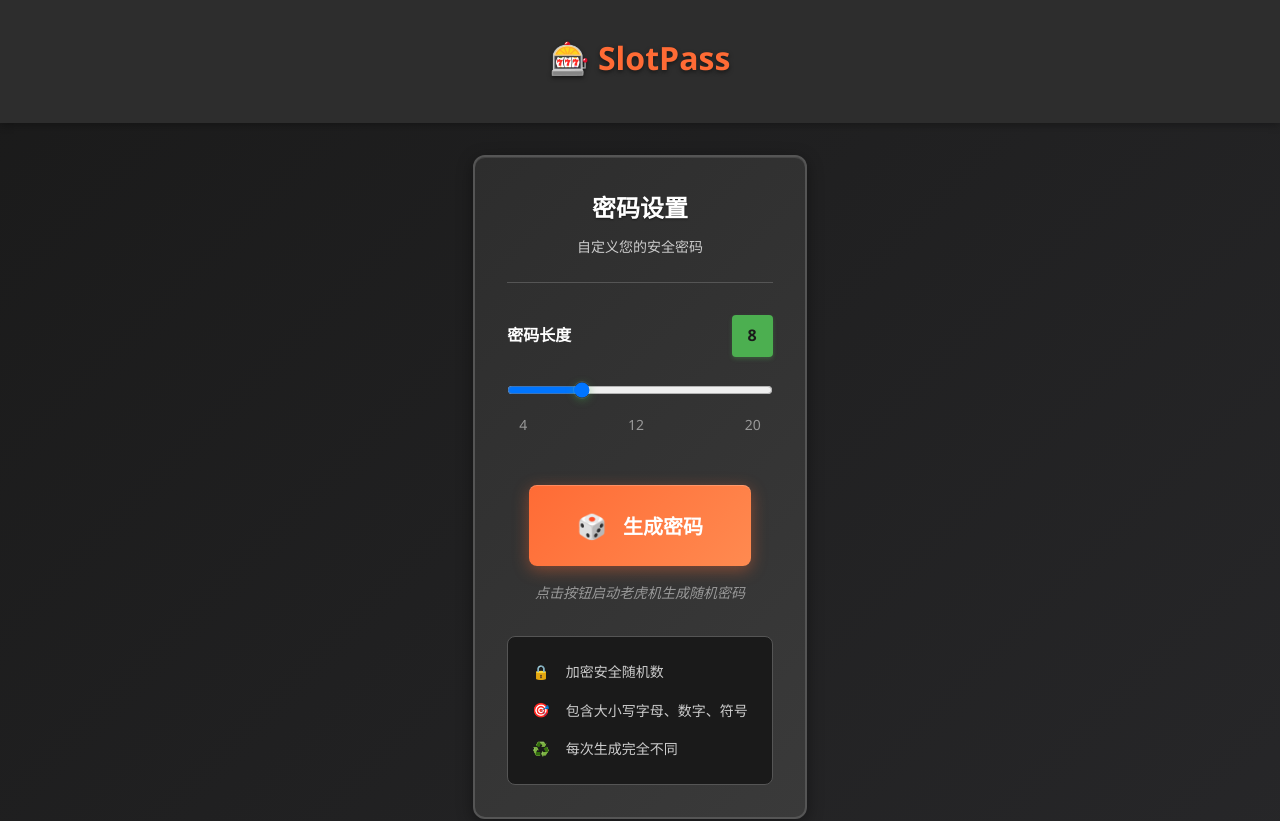
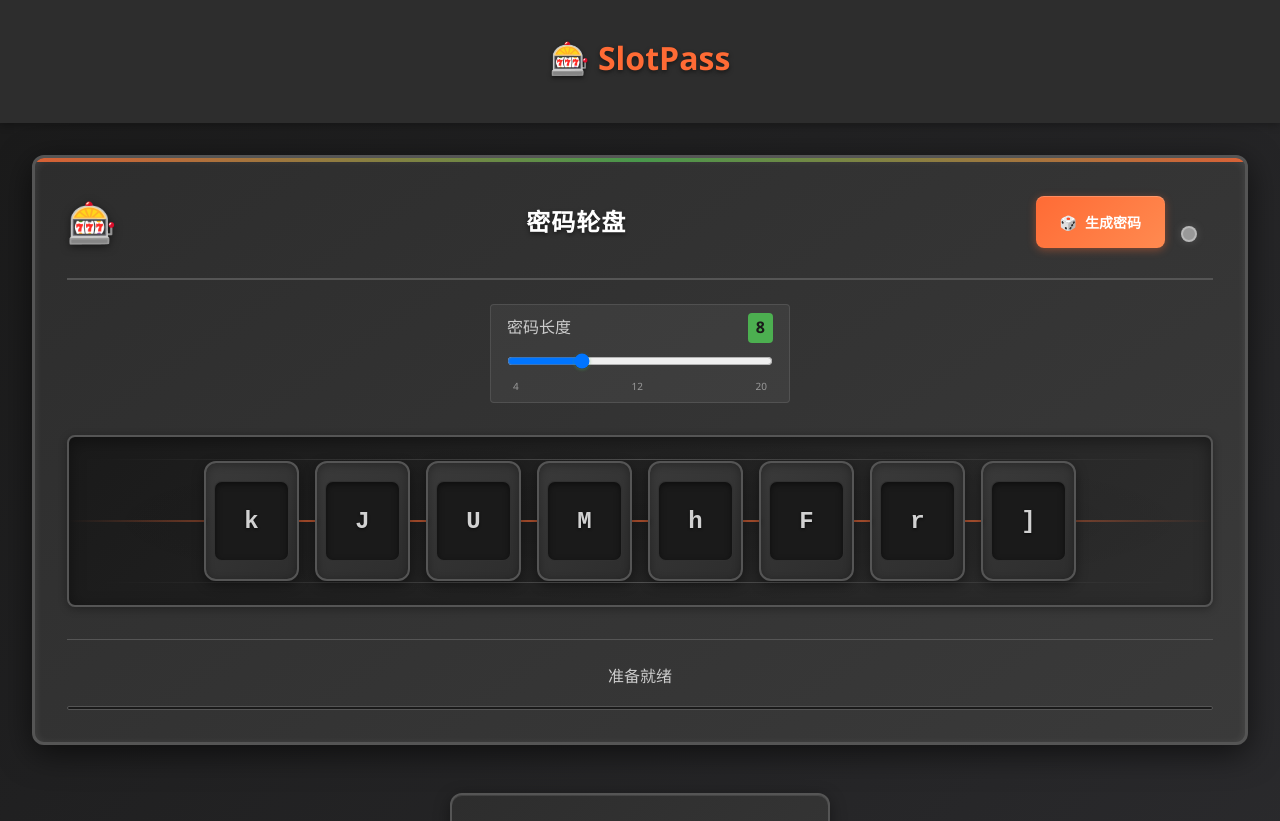
Before and after one commit to funkpopo/slotpass, a React (Vite) app: page / in a window 1280 px wide. Shown: the top 821 px of the page. Built offline with nearby package versions, Linux system fonts and the light colour scheme.

Commit message:
优化页面布局

```diff
--- a/src/App.jsx
+++ b/src/App.jsx
@@ -1,6 +1,5 @@
 import React, { useState } from 'react'
 import SlotMachine from './components/SlotMachine/SlotMachine'
-import PasswordControls from './components/PasswordControls/PasswordControls'
 import PasswordDisplay from './components/PasswordDisplay/PasswordDisplay'
 import './App.css'
 
@@ -34,17 +33,12 @@ function App() {
 
       <main className="app-main">
         <div className="app-container">
-          <PasswordControls
-            passwordLength={passwordLength}
-            onLengthChange={handleLengthChange}
-            onGenerate={handleGeneratePassword}
-            isGenerating={isGenerating}
-          />
-
           <SlotMachine
             passwordLength={passwordLength}
             isSpinning={isGenerating}
             onPasswordGenerated={handlePasswordGenerated}
+            onLengthChange={handleLengthChange}
+            onGenerate={handleGeneratePassword}
           />
 
           <PasswordDisplay
--- a/src/components/SlotMachine/SlotMachine.jsx
+++ b/src/components/SlotMachine/SlotMachine.jsx
@@ -3,7 +3,7 @@ import SlotReel from './SlotReel'
 import { generateSecurePassword, generateRandomCharacters } from '../../utils/passwordGenerator'
 import styles from './SlotMachine.module.css'
 
-const SlotMachine = ({ passwordLength = 8, isSpinning = false, onPasswordGenerated }) => {
+const SlotMachine = ({ passwordLength = 8, isSpinning = false, onPasswordGenerated, onLengthChange, onGenerate }) => {
   const [reelStates, setReelStates] = useState([])
   const [animationPhase, setAnimationPhase] = useState('idle') // 'idle', 'spinning', 'stopping', 'stopped'
   const [stoppingIndex, setStoppingIndex] = useState(-1) // 当前正在停止的轮盘索引
@@ -193,6 +193,45 @@ const SlotMachine = ({ passwordLength = 8, isSpinning = false, onPasswordGenerat
             styles.idle
           }`}></div>
         </div>
+        <div className={styles.generateButton}>
+          <button
+            onClick={onGenerate}
+            disabled={animationPhase === 'spinning' || animationPhase === 'stopping'}
+            className={`${styles.button} ${animationPhase === 'spinning' || animationPhase === 'stopping' ? styles.generating : ''}`}
+          >
+            <span className={styles.buttonIcon}>
+              {animationPhase === 'spinning' || animationPhase === 'stopping' ? '⏳' : '🎲'}
+            </span>
+            <span className={styles.buttonText}>
+              {animationPhase === 'spinning' || animationPhase === 'stopping' ? '生成中...' : '生成密码'}
+            </span>
+          </button>
+        </div>
+      </div>
+
+      <div className={styles.lengthControl}>
+        <label htmlFor="passwordLength" className={styles.lengthLabel}>
+          密码长度
+          <span className={styles.lengthValue}>{passwordLength}</span>
+        </label>
+
+        <div className={styles.lengthSlider}>
+          <input
+            id="passwordLength"
+            type="range"
+            min="4"
+            max="20"
+            value={passwordLength}
+            onChange={(e) => onLengthChange && onLengthChange(parseInt(e.target.value, 10))}
+            className={styles.slider}
+            disabled={animationPhase === 'spinning' || animationPhase === 'stopping'}
+          />
+          <div className={styles.sliderLabels}>
+            <span className={styles.sliderLabel}>4</span>
+            <span className={styles.sliderLabel}>12</span>
+            <span className={styles.sliderLabel}>20</span>
+          </div>
+        </div>
       </div>
 
       <div className={styles.reelsContainer}>
--- a/src/components/SlotMachine/SlotMachine.module.css
+++ b/src/components/SlotMachine/SlotMachine.module.css
@@ -30,12 +30,157 @@
 .machineHeader {
   display: flex;
   align-items: center;
-  justify-content: center;
+  justify-content: space-between;
   gap: var(--spacing-md);
-  margin-bottom: var(--spacing-lg);
+  margin-bottom: var(--spacing-md);
   padding-bottom: var(--spacing-md);
   border-bottom: 2px solid var(--border-color);
   position: relative;
+  padding-right: var(--spacing-xl);
+}
+
+.generateButton {
+  display: flex;
+  align-items: center;
+  flex-shrink: 0;
+  max-width: calc(100% - 60px);
+}
+
+.button {
+  background: linear-gradient(135deg, var(--accent-secondary), #ff8a50);
+  color: var(--text-primary);
+  border: none;
+  border-radius: var(--border-radius-md);
+  padding: var(--spacing-sm) var(--spacing-md);
+  font-size: var(--font-size-sm);
+  font-weight: bold;
+  cursor: pointer;
+  display: flex;
+  align-items: center;
+  gap: var(--spacing-xs);
+  box-shadow:
+    0 2px 8px rgba(255, 107, 53, 0.4),
+    inset 0 1px 0 rgba(255, 255, 255, 0.2);
+  transition: all var(--transition-fast);
+}
+
+.button:hover {
+  transform: translateY(-1px);
+  box-shadow:
+    0 4px 12px rgba(255, 107, 53, 0.6),
+    inset 0 1px 0 rgba(255, 255, 255, 0.3);
+}
+
+.button:disabled {
+  background: var(--bg-tertiary);
+  color: var(--text-muted);
+  cursor: not-allowed;
+  transform: none;
+  box-shadow: none;
+}
+
+.button.generating {
+  background: linear-gradient(135deg, #ffeb3b, #ffc107);
+  animation: buttonPulse 1s ease-in-out infinite;
+}
+
+.buttonIcon {
+  font-size: 1em;
+}
+
+.buttonText {
+  font-size: inherit;
+}
+
+.lengthControl {
+  margin-bottom: var(--spacing-sm);
+  padding: var(--spacing-xs) var(--spacing-sm);
+  background: rgba(255, 255, 255, 0.05);
+  border-radius: var(--border-radius-sm);
+  border: 1px solid rgba(255, 255, 255, 0.1);
+  max-width: 300px;
+  margin-left: auto;
+  margin-right: auto;
+}
+
+.lengthLabel {
+  display: flex;
+  justify-content: space-between;
+  align-items: center;
+  font-size: var(--font-size-xs);
+  font-weight: 500;
+  color: var(--text-secondary);
+  margin-bottom: var(--spacing-xs);
+}
+
+.lengthValue {
+  background: var(--accent-primary);
+  color: var(--bg-primary);
+  padding: 2px var(--spacing-xs);
+  border-radius: var(--border-radius-sm);
+  font-weight: bold;
+  min-width: 1.5em;
+  text-align: center;
+  font-size: var(--font-size-xs);
+}
+
+.lengthSlider {
+  position: relative;
+}
+
+.slider {
+  width: 100%;
+  height: 4px;
+  border-radius: 2px;
+  background: var(--bg-secondary);
+  outline: none;
+  border: none;
+  cursor: pointer;
+  transition: all var(--transition-fast);
+}
+
+.slider::-webkit-slider-thumb {
+  appearance: none;
+  width: 14px;
+  height: 14px;
+  border-radius: 50%;
+  background: linear-gradient(135deg, var(--accent-primary), #66bb6a);
+  border: 1px solid var(--text-primary);
+  cursor: pointer;
+  box-shadow: 0 1px 3px rgba(76, 175, 80, 0.4);
+  transition: all var(--transition-fast);
+}
+
+.slider::-webkit-slider-thumb:hover {
+  transform: scale(1.1);
+}
+
+.slider::-moz-range-thumb {
+  width: 14px;
+  height: 14px;
+  border-radius: 50%;
+  background: linear-gradient(135deg, var(--accent-primary), #66bb6a);
+  border: 1px solid var(--text-primary);
+  cursor: pointer;
+  box-shadow: 0 1px 3px rgba(76, 175, 80, 0.4);
+}
+
+.slider:disabled {
+  opacity: 0.6;
+  cursor: not-allowed;
+}
+
+.sliderLabels {
+  display: flex;
+  justify-content: space-between;
+  margin-top: 2px;
+  padding: 0 6px;
+}
+
+.sliderLabel {
+  font-size: 10px;
+  color: var(--text-muted);
+  font-weight: 400;
 }
 
 .machineLogo {
@@ -53,9 +198,10 @@
 
 .statusLight {
   position: absolute;
-  right: 0;
+  right: var(--spacing-sm);
   top: 50%;
   transform: translateY(-50%);
+  z-index: 10;
 }
 
 .light {
@@ -96,6 +242,8 @@
 .reelsContainer {
   position: relative;
   margin: var(--spacing-lg) 0;
+  width: 100%;
+  height: auto;
 }
 
 .reelsFrame {
@@ -103,7 +251,7 @@
   gap: var(--spacing-sm);
   justify-content: center;
   align-items: center;
-  padding: var(--spacing-lg);
+  padding: var(--spacing-md);
   background:
     radial-gradient(ellipse at center, rgba(0, 0, 0, 0.2) 0%, transparent 70%),
     linear-gradient(135deg, var(--bg-primary), var(--bg-secondary));
@@ -115,7 +263,8 @@
   position: relative;
   overflow: hidden;
   width: 100%;
-  max-width: calc(100vw - 4rem);
+  height: 100%;
+  min-height: 120px;
 }
 
 .reelsFrame::before {
@@ -233,6 +382,17 @@
   50% { opacity: 0.7; }
 }
 
+@keyframes buttonPulse {
+  0%, 100% {
+    transform: translateY(-1px) scale(1);
+    box-shadow: 0 4px 12px rgba(255, 235, 59, 0.6);
+  }
+  50% {
+    transform: translateY(-1px) scale(1.02);
+    box-shadow: 0 6px 16px rgba(255, 235, 59, 0.8);
+  }
+}
+
 /* 响应式设计 */
 @media (max-width: 768px) {
   .slotMachine {
@@ -242,8 +402,8 @@
 
   .reelsFrame {
     gap: var(--spacing-xs);
-    padding: var(--spacing-md);
-    max-width: calc(100vw - 2rem);
+    padding: var(--spacing-sm);
+    min-height: 100px;
   }
 
   .machineHeader {
@@ -262,19 +422,28 @@
   .statusLight {
     position: static;
     transform: none;
+    order: 3;
+    flex-shrink: 0;
   }
 
   .machineHeader {
     flex-wrap: wrap;
     justify-content: space-between;
+    padding-right: var(--spacing-md);
+    gap: var(--spacing-xs);
+  }
+
+  .generateButton {
+    order: 2;
+    max-width: none;
   }
 }
 
 @media (max-width: 480px) {
   .reelsFrame {
     gap: 2px;
-    padding: var(--spacing-sm);
-    max-width: calc(100vw - 1rem);
+    padding: var(--spacing-xs);
+    min-height: 80px;
   }
 
   .machineTitle {
```
